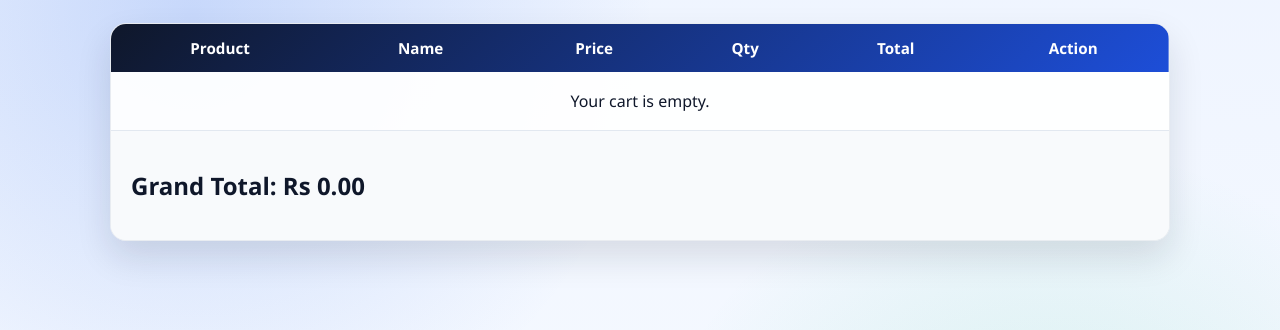
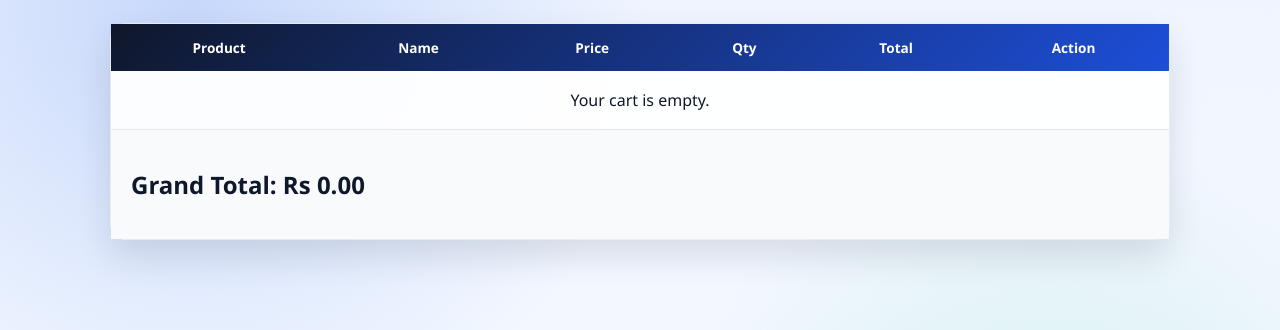
Before and after one commit to vishveshwargoudap-ui/login-project, a Flask app: template app/templates/cart.html in a window 1280 px wide. Shown: the part 106-436 px from the top of the page. Run offline with Flask 3, Linux system fonts and the light colour scheme; the template is opened without the code that fills it, so the values that code supplies are empty.

Commit message:
colummn table add

```diff
--- a/app/static/css/cart.css
+++ b/app/static/css/cart.css
@@ -61,7 +61,6 @@ h1 {
     flex-direction:column;
     border: 1px solid rgba(148, 163, 184, 0.2);
     border-radius: 16px;
-    overflow: hidden;
     box-shadow: 0 16px 35px rgba(15, 23, 42, 0.12);
 }
 
@@ -78,7 +77,7 @@ h1 {
 #cart-table th {
     padding: 14px;
     font-weight: 600;
-    font-size: 0.95rem;
+    font-size: 0.85rem;
 }
 
 #cart-table td {
```
